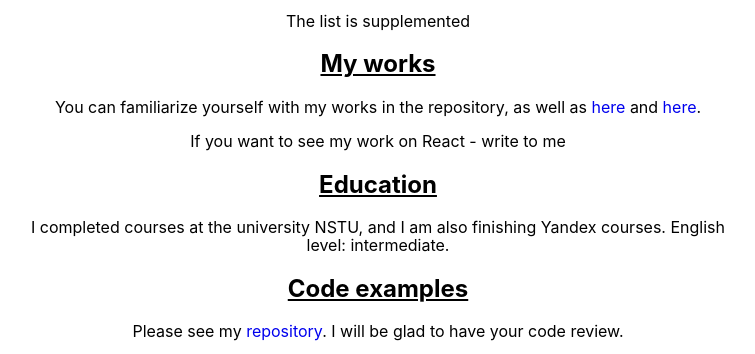
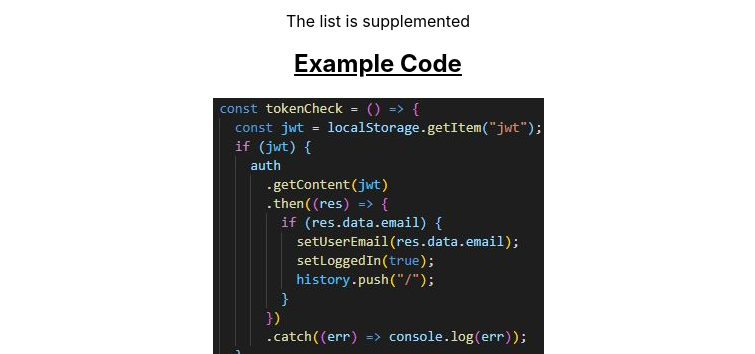
Before and after one commit to Aryamnov/rsschool-cv, a plain HTML site: page index.html in a window 1280 px wide. Shown: the part 764-1118 px from the top of the page, without its empty margins (262-1017 px from the left). Drawn offline with Linux system fonts and the light colour scheme; a web font is replaced by a local one.

Commit message:
fix: add example code

```diff
--- a/index.html
+++ b/index.html
@@ -41,7 +41,11 @@
                     <li class="skills-element"><span class="skills-num">5. </span>Express;</li>
                     <li class="skills-element"><span class="skills-num">6. </span>Git...</li>
                 </ul>
-                <p class="skills-subtitle">The list is supplemented</p>
+                <figure class="skills-subtitle">The list is supplemented</figure>
+            </section>
+            <section class="example">
+                <h2 class="example-title">Example Code</h2>
+                <img src="./images/example-code.JPG" class="example-image" alt="Example code.">
             </section>
             <section class="works">
                 <h2 class="works-title">My works</h2>
--- a/pages/index.css
+++ b/pages/index.css
@@ -38,6 +38,11 @@ h2 {
     font-weight: bold;
 }
 
+.example-image {
+    max-width: 100%;
+    height: auto;
+}
+
 .works-link {
     text-decoration: none;
 }
```
Also changed, not shown: images/example-code.JPG (added).
